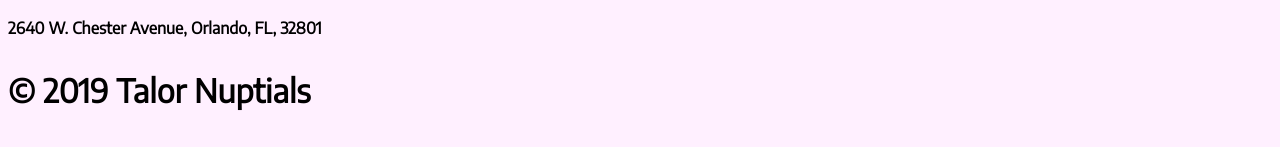
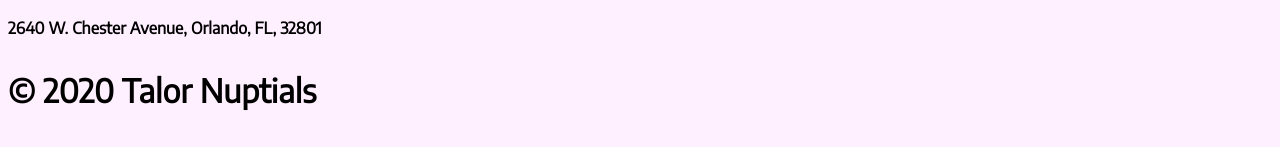
Before and after one commit to collettestahlfrancisco/taylornuptials, a plain HTML site: page contact/index.html in a window 1280 px wide. Shown: the part 833-980 px from the top of the page. Drawn offline with Linux system fonts and the light colour scheme.

Commit message:
Update index.html

```diff
--- a/contact/index.html
+++ b/contact/index.html
@@ -49,7 +49,7 @@
 </article>
 
 <footer>
-  <h4><p>&copy; 2019 Talor Nuptials</p></h4>
+  <h4><p>&copy; 2020 Talor Nuptials</p></h4>
 </footer>
 
 <p>Click <a href="https://collettestahlfrancisco.github.io/taylornuptials/main/index.html">here</a> to return to the home page.</p>
```
